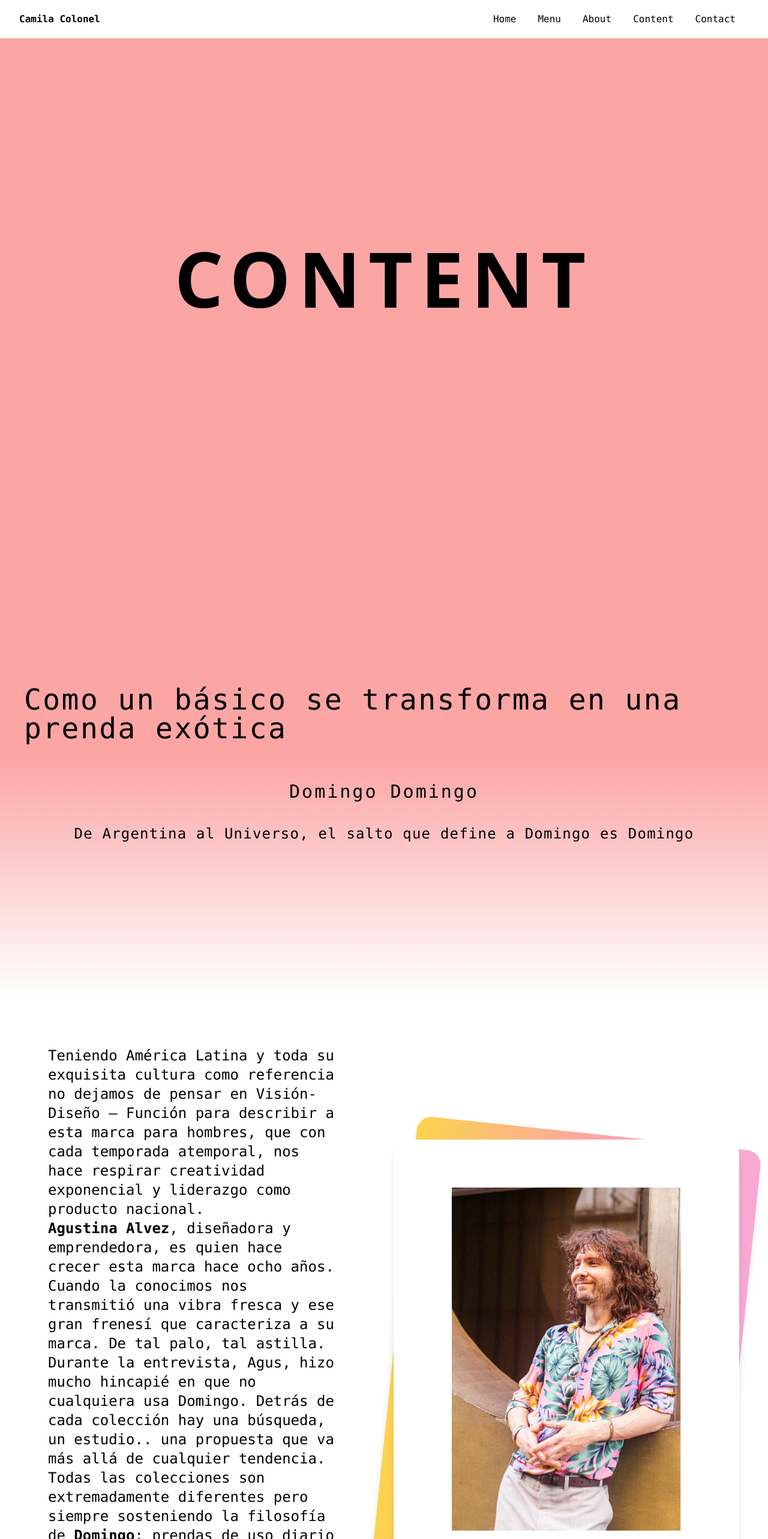
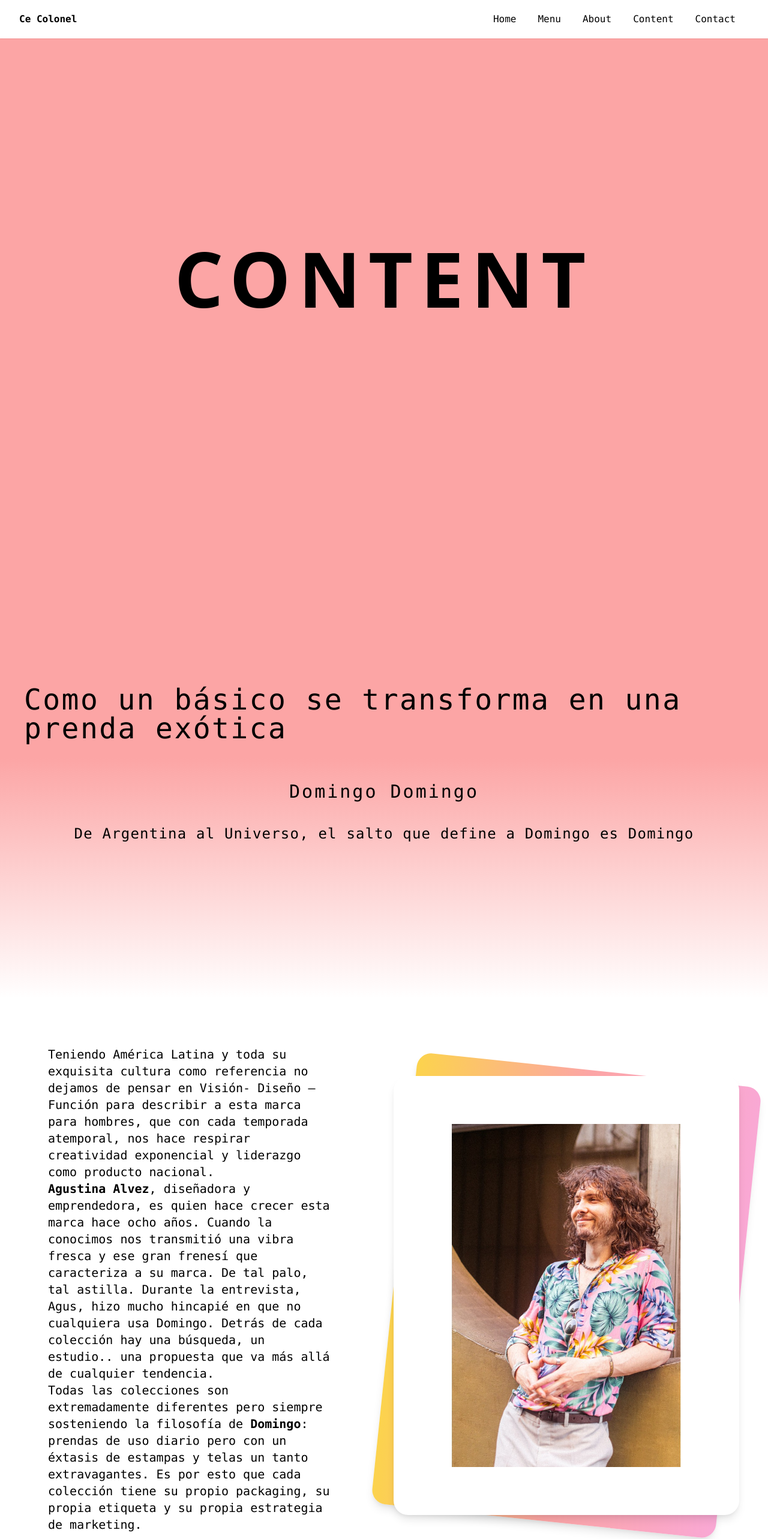
Before and after one commit to EcaCosca/BlogByCeCe, a React (Create React App) app: page /content in a window 1280 px wide. Shown: the top 2566 px of the page at 60% size. Built offline with nearby package versions, Linux system fonts and the light colour scheme.

Commit message:
New css style

```diff
--- a/src/components/Navigation.js
+++ b/src/components/Navigation.js
@@ -8,7 +8,7 @@ const Navegation = ({toggle}) => {
 					role='navigation'
 				>
             <Link to='/' className='pl-8 hover:text-gray-500 font-bold'>
-                Camila Colonel
+                Ce Colonel
             </Link>
             <div className="px-4 cursor-pointer md:hidden" onClick={toggle}>
 							<svg
@@ -27,11 +27,11 @@ const Navegation = ({toggle}) => {
 							</svg>
             </div>
 						<div className="pr-9 md:block hidden">
-							<Link className="p-4 rounded-lg hover:text-gray-500 border-2 border-white hover:border-gray-300 transition ease-in-out duration-500" to='/'>Home</Link>
-							<Link className="p-4 rounded-lg hover:text-gray-500 border-2 border-white hover:border-gray-300 transition ease-in-out duration-500" to='/menu'>Menu</Link>
-							<Link className="p-4 rounded-lg hover:text-gray-500 border-2 border-white hover:border-gray-300 transition ease-in-out duration-500" to='/about'>About</Link>
-							<Link className="p-4 rounded-lg hover:text-gray-500 border-2 border-white hover:border-gray-300 transition ease-in-out duration-500" to='/content'>Content</Link>
-							<Link className="p-4 rounded-lg hover:text-gray-500 border-2 border-white hover:border-gray-300 transition ease-in-out duration-500" to='/contact'>Contact</Link>
+							<Link className="nav-btn" to='/'>Home</Link>
+							<Link className="nav-btn" to='/menu'>Menu</Link>
+							<Link className="nav-btn" to='/about'>About</Link>
+							<Link className="nav-btn" to='/content'>Content</Link>
+							<Link className="nav-btn" to='/contact'>Contact</Link>
 						</div>
         </nav>
     )
--- a/src/index.css
+++ b/src/index.css
@@ -11,5 +11,9 @@
 }
 
 .content-p {
-    @apply flex flex-col justify-center items-center mb-5 p-16 text-2xl;
+    @apply flex flex-col justify-center items-center mb-5 p-16 text-xl;
 }
+
+.nav-btn {
+    @apply p-4 rounded-lg hover:text-gray-500 border-2 border-white hover:border-gray-300 transition ease-in-out duration-500;
+}
```
